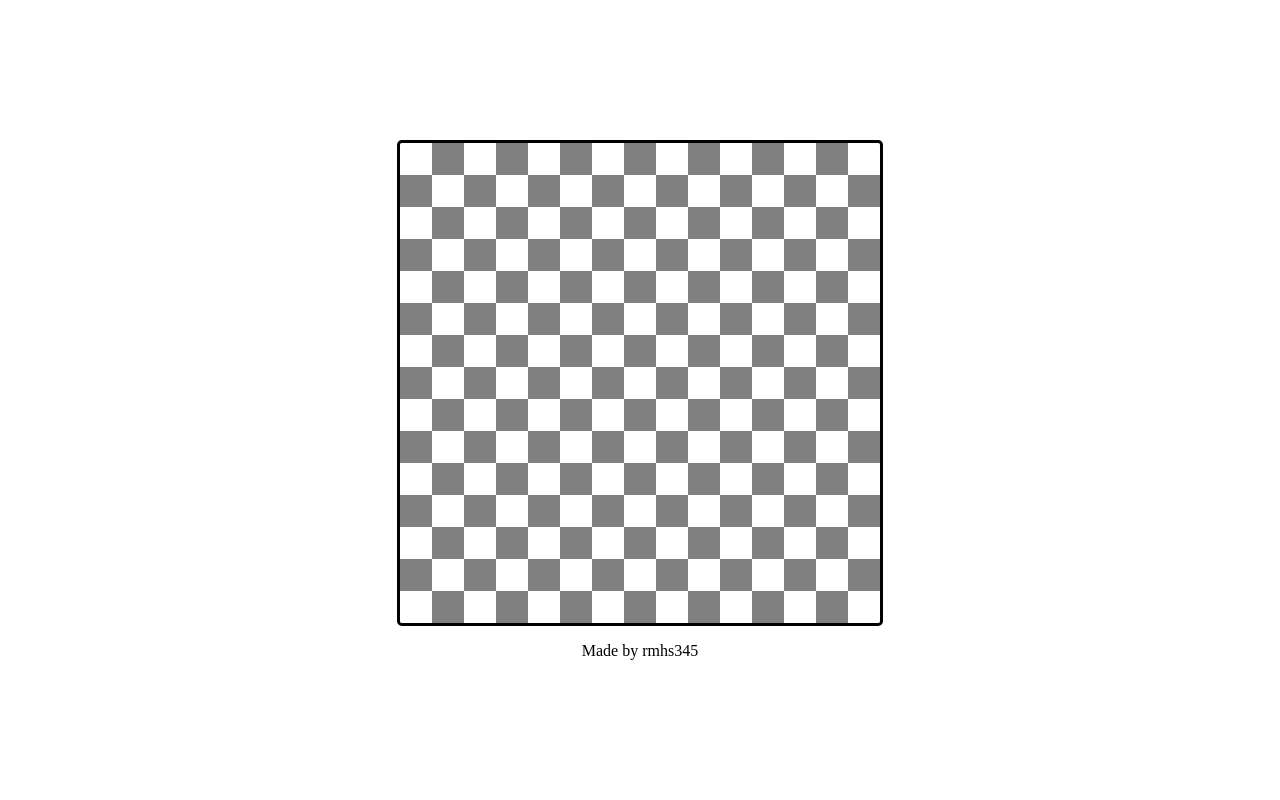
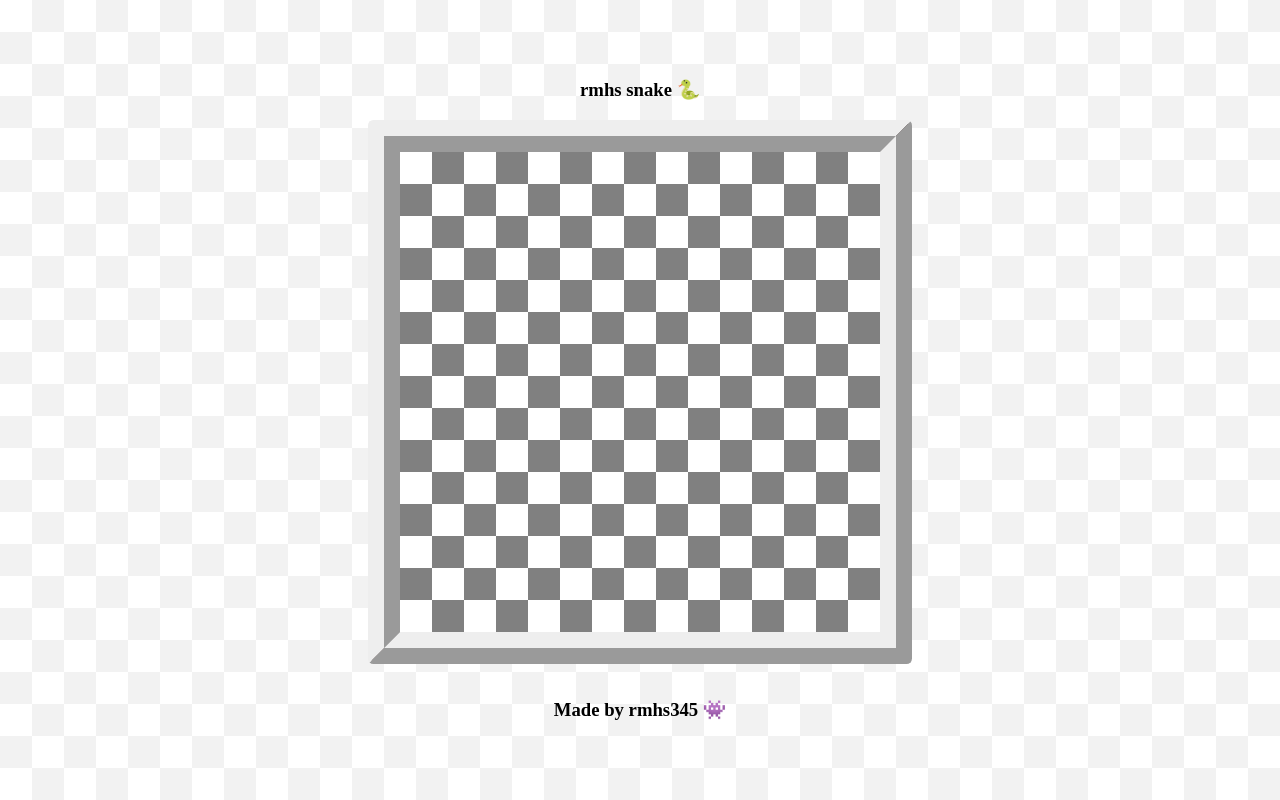
Before and after one commit to rmhs345/rmhs_snake, a plain HTML site: page index.html in a window 1280 px wide. Drawn offline with Linux system fonts and the light colour scheme.

Commit message:
Add additonal style to the interface

```diff
--- a/index.html
+++ b/index.html
@@ -8,11 +8,16 @@
         <link rel="stylesheet" href="style.css">
     </head>
     <body>
+        <span>
+            <h3>rmhs snake 🐍</h3>
+        </span>
         <div class="game">
             <div class="board board-animation"></div>
         </div>
         <footer>
-            Made by rmhs345
+            <span>
+                <h3>Made by rmhs345 👾</h3>
+            </span>
         </footer>
         <script src="logic.js"></script>
     </body>
--- a/logic.js
+++ b/logic.js
@@ -6,8 +6,8 @@ window.addEventListener('load', () => {
     // Create the background shade for the board
     let shade = (() => {
         let shadeElement = document.createElement('div');
-        shadeElement.style.width = '480px';
-        shadeElement.style.height = '480px';
+        shadeElement.style.width = '540px';
+        shadeElement.style.height = '540px';
         shadeElement.style.backgroundColor = '#2b1515';
         shadeElement.style.position = 'absolute';
         shadeElement.style.zIndex = '-1';
--- a/style.css
+++ b/style.css
@@ -9,6 +9,8 @@ body {
     align-items: center;
     justify-content: center;
     flex-direction: column;
+    background: repeating-conic-gradient(rgba(0, 0, 0, 0.05) 0% 25%, rgba(255, 255, 255, 0.05) 0% 50%);
+    background-size: 64px 64px; /* background-size box */
 }
 
 footer {
@@ -19,6 +21,10 @@ footer {
     display: flex;
     align-items: center;
     justify-content: center;
+}
+
+footer span {
+    font-weight: bold;
 }
 
 .board {
@@ -37,7 +43,8 @@ footer {
     background: repeating-conic-gradient(#808080 0% 25%, white 0% 50%);
     background-size: 64px 64px; /* background-size box */
     border-radius: 1%;
-    border-style: solid;
+    border: 32px ridge;
+
 }
 
 .board-animation {
```
Also changed, not shown: todo.txt.
